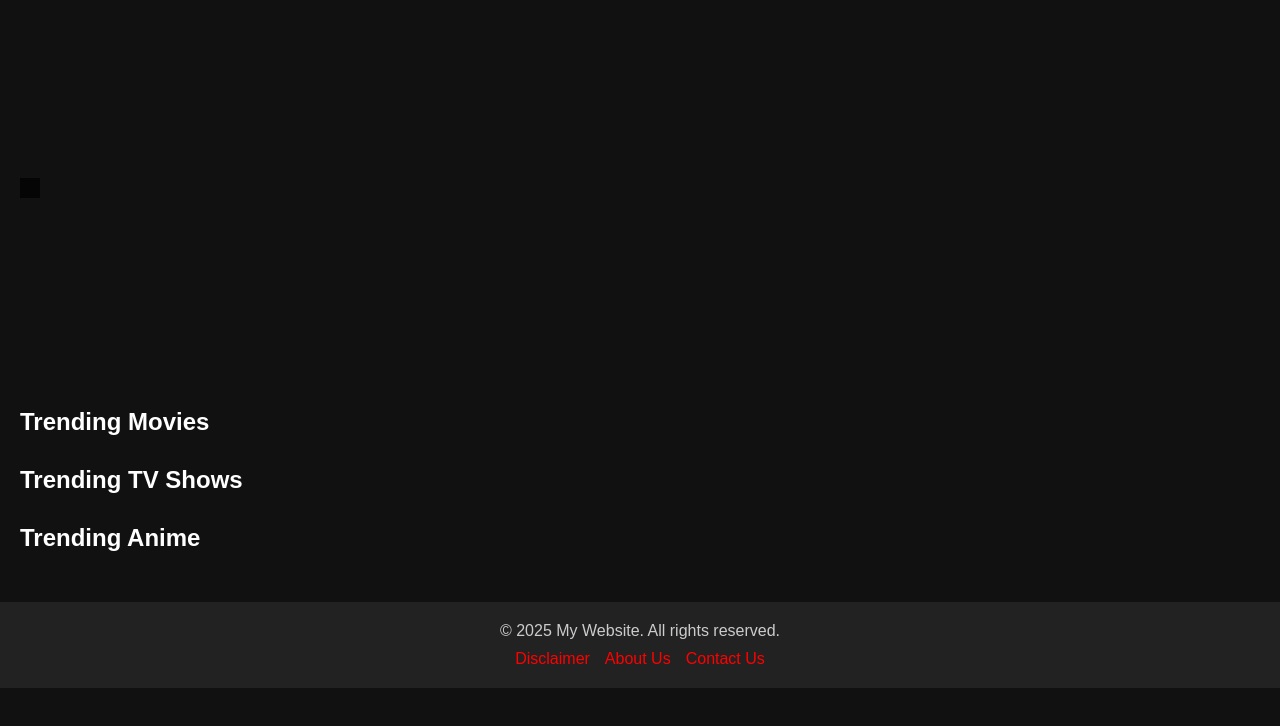
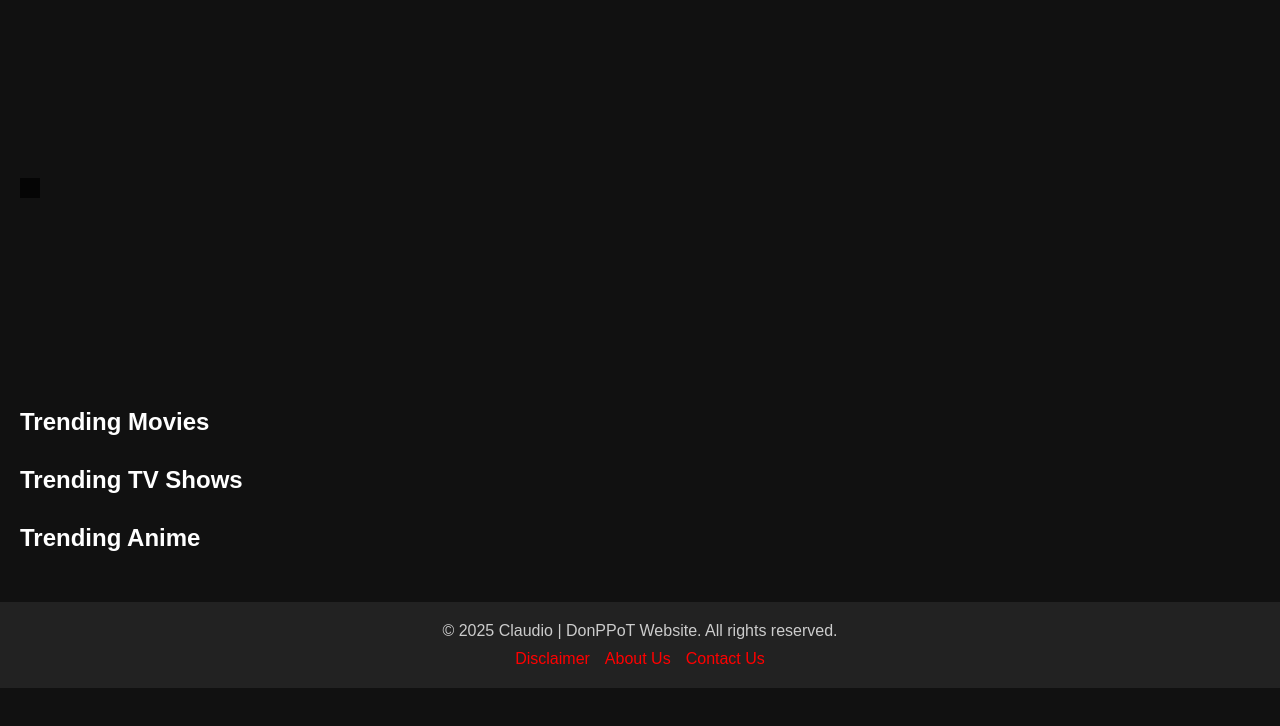
Before and after one commit to fishbone4444/moviehub, a plain HTML site: page my-website/index.html in a window 1280 px wide. Shown: the part 72-798 px from the top of the page. Drawn offline with Linux system fonts and the light colour scheme; no server answers.

Commit message:
Update index.html

```diff
--- a/my-website/index.html
+++ b/my-website/index.html
@@ -2,7 +2,7 @@
 <head>
   <meta charset="UTF-8" />
   <meta name="viewport" content="width=device-width, initial-scale=1.0"/>
-  <title>Claudio</title>
+  <title>Claudio | DonPPoT</title>
   <link rel="stylesheet" href="css/home.css">
   <link rel="preload" href="css/home.css" as="style">
   <link rel="preload" href="js/home.js" as="script">
@@ -71,7 +71,7 @@
 
 <footer class="footer">
   <div class="footer-content">
-    <p>&copy; 2025 My Website. All rights reserved.</p>
+    <p>&copy; 2025 Claudio | DonPPoT Website. All rights reserved.</p>
     <div class="footer-links">
       <a href="#">Disclaimer</a>
       <a href="#">About Us</a>
```
